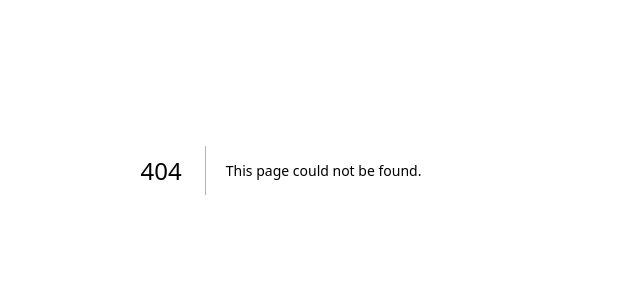
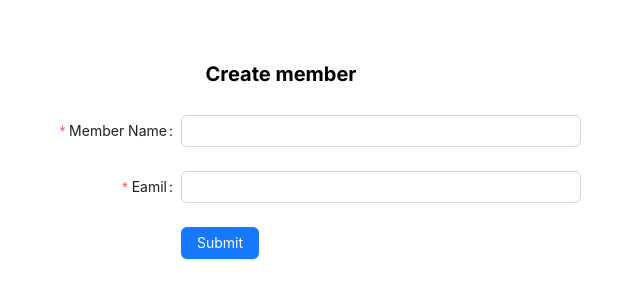
Before and after one commit to SiamulHassan/task-management-frontend, a Next.js app: page /members/create-members in a window 1280 px wide. Before the commit this address had no page. Shown: the part 230-530 px from the top of the page, without its empty margins (359-999 px from the left). Built offline with nearby package versions, Linux system fonts and the light colour scheme.

Commit message:
link update with render and netlify

```diff
--- a/src/api/createTask.js
+++ b/src/api/createTask.js
@@ -1,7 +1,7 @@
 import axios from "axios";
 export async function createTasks(taskData) {
   const data = await axios.post(
-    "http://localhost:8000/api/v1/overview/create-overview",
+    "https://task-management-backend-4s7p.onrender.com/api/v1/overview/create-overview",
     taskData
   );
 
--- a/src/api/deleteTask.js
+++ b/src/api/deleteTask.js
@@ -1,6 +1,6 @@
 import axios from "axios";
 export async function deleteTask(id) {
   await axios.delete(
-    `http://localhost:8000/api/v1/overview/create-overview/${id}`
+    `https://task-management-backend-4s7p.onrender.com/api/v1/overview/create-overview/${id}`
   );
 }
--- a/src/api/getTask.js
+++ b/src/api/getTask.js
@@ -1,7 +1,7 @@
 import axios from "axios";
 export async function getTasks() {
   const data = await axios.get(
-    "http://localhost:8000/api/v1/overview/create-overview"
+    "https://task-management-backend-4s7p.onrender.com/api/v1/overview/create-overview"
   );
   return data;
 }
--- a/src/app/overview/page.tsx
+++ b/src/app/members/create-members/page.js
@@ -1,63 +1,82 @@
 "use client";
-import React from "react";
-import { Col, Divider, Row, Button } from "antd";
-import { Card } from "antd";
-import { useRouter } from "next/navigation";
-import AddProjectModal from "@/components/addProjectModal/addProjectModal";
-import { useTask } from "@/reactQuery/useFetchTask";
-import { format } from "date-fns/format";
-import { useDeleteTask } from "../../reactQuery/useDeleteTask";
-// import { useCreateTask } from "@/reactQuery/useCreateTask";
-interface DataTask {
-  _id: string;
-  projectName: string;
-  taskName: string;
-  deadline: string; // Assuming deadline is a string representation of a date
-}
-const OverView = () => {
-  const { isLoading, data, error } = useTask();
-  const { delTask } = useDeleteTask();
+// import React, { useState } from "react";
+import axios from "axios";
+import { Form, Input, Button } from "antd";
 
-  const router = useRouter();
+const CreateMembers = () => {
+  const onFinish = async (values) => {
+    const data = await axios.post(
+      "https://task-management-backend-4s7p.onrender.com/api/v1/members/create-members",
+      values
+    );
+    // unfinished - show notification
+    if (data) console.log("member created successfully");
+    console.log("Success member create:", data);
+  };
 
+  const onFinishFailed = (errorInfo) => {
+    console.log("Failed:", errorInfo);
+  };
   return (
-    <div className="container mx-auto">
-      <h2 className="my-6 font-bold text-3xl">Projects Overview</h2>
-
-      <div className="add-project">
-        <Row justify="start" align="middle" gutter={[6, 12]}>
-          {data?.data?.task.map((dataTask: DataTask) => (
-            <Col span={8} key={dataTask._id}>
-              <Card title={dataTask.projectName} bordered={false}>
-                <p>Task Name : {dataTask.taskName}</p>
-                <p>
-                  Deadline : {format(new Date(dataTask.deadline), "MM/dd/yyyy")}
-                </p>
-                <div className="flex gap-3 mt-5">
-                  <Button
-                    type="primary"
-                    onClick={() => router.push("/project-details")}
-                  >
-                    View
-                  </Button>
-
-                  <AddProjectModal status="edit" dataTaskId={dataTask._id} />
-
-                  <Button type="primary" onClick={() => delTask(dataTask._id)}>
-                    Delete
-                  </Button>
-                </div>
-              </Card>
-            </Col>
-          ))}
-
-          <Col>
-            <AddProjectModal status="add-project" />
-          </Col>
-        </Row>
+    <div className="flex flex-col gap-10 min-h-[100vh] justify-center items-center">
+      <h2 className="text-[2rem] font-bold">Create member</h2>
+      <div className="w-[60rem] mx-auto">
+        <Form
+          name="basic"
+          labelCol={{
+            span: 8,
+          }}
+          wrapperCol={{
+            span: 16,
+          }}
+          style={{
+            maxWidth: 600,
+          }}
+          initialValues={{
+            remember: true,
+          }}
+          onFinish={onFinish}
+          onFinishFailed={onFinishFailed}
+          autoComplete="off"
+        >
+          <Form.Item
+            label="Member Name"
+            name="memberName"
+            rules={[
+              {
+                required: true,
+                message: "Please input member name!",
+              },
+            ]}
+          >
+            <Input />
+          </Form.Item>
+          <Form.Item
+            label="Eamil"
+            name="email"
+            rules={[
+              {
+                required: true,
+                message: "Please input email!",
+              },
+            ]}
+          >
+            <Input />
+          </Form.Item>
+          <Form.Item
+            wrapperCol={{
+              offset: 8,
+              span: 16,
+            }}
+          >
+            <Button type="primary" htmlType="submit">
+              Submit
+            </Button>
+          </Form.Item>
+        </Form>
       </div>
     </div>
   );
 };
 
-export default OverView;
+export default CreateMembers;
--- a/src/components/addProjectModal/addProjectModal.js
+++ b/src/components/addProjectModal/addProjectModal.js
@@ -30,7 +30,7 @@ const AddProjectModal = ({ status, dataTaskId = "" }) => {
   const handleOk = async () => {
     if (formData && status === "edit") {
       const data = await axios.patch(
-        `http://localhost:8000/api/v1/overview/create-overview/${dataTaskId}`,
+        `https://task-management-backend-4s7p.onrender.com/api/v1/overview/create-overview/${dataTaskId}`,
         { ...formData, id: dataTaskId }
       );
       setOpen(false);
--- a/src/components/addProjectModal/projectModalForm.js
+++ b/src/components/addProjectModal/projectModalForm.js
@@ -3,10 +3,6 @@ import React, { useEffect, useState } from "react";
 
 import { Form, Input, DatePicker, Radio, Select, Switch } from "antd";
 import axios from "axios";
-// import { format } from "date-fns/format";
-import { parse } from "date-fns/parse";
-import { format } from "date-fns/format";
-// format(new Date(dataTask.deadline), "MM/dd/yyyy")
 const ProjectModalForm = ({ onFormChange, targetItemEdit }) => {
   const [dataTask] = targetItemEdit;
   console.log("dataTask", dataTask);
@@ -17,7 +13,7 @@ const ProjectModalForm = ({ onFormChange, targetItemEdit }) => {
       const {
         data: { members },
       } = await axios.get(
-        "http://localhost:8000/api/v1/members/create-members"
+        "https://task-management-backend-4s7p.onrender.com/api/v1/members/create-members"
       );
       // console.log("members", members);
       const memArr = [];
@@ -41,15 +37,7 @@ const ProjectModalForm = ({ onFormChange, targetItemEdit }) => {
         span: 14,
       }}
       layout="horizontal"
-      // initialValues={}
       onValuesChange={onFormChange}
-      // initialValues={
-      //   {
-      //     ...dataTask,
-      //     deadline: format(new Date(dataTask?.deadline), "MM/dd/yyyy") || "",
-      //     dueDate: format(new Date(dataTask?.dueDate), "MM/dd/yyyy") || "",
-      //   } || {}
-      // }
       style={{
         width: 650,
       }}
```
Also changed, not shown: src/app/overview/page.js (+0 -7 lines).
